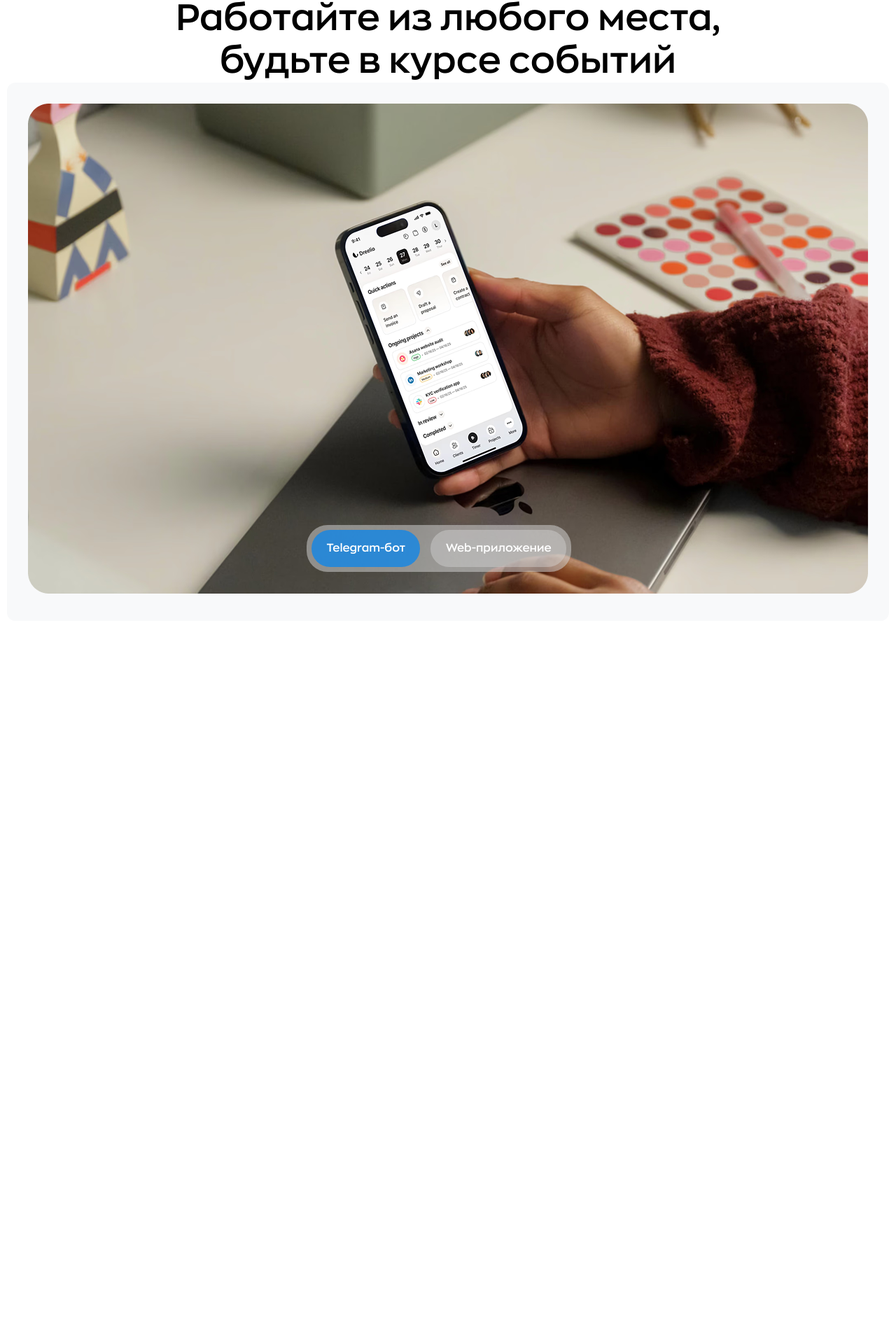
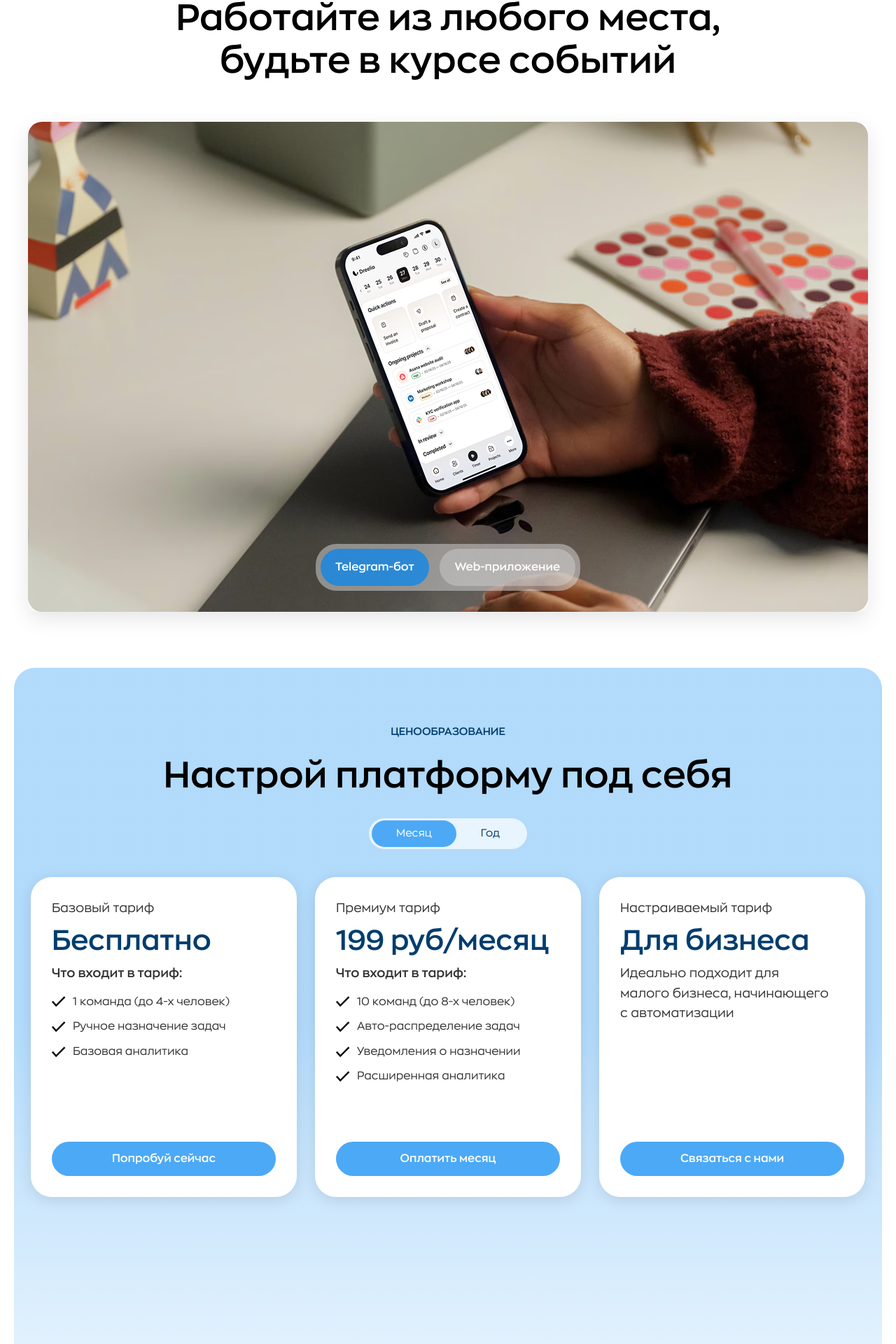
Before and after one commit to flavvvour/frontend-coopera, a React (Vite) app: page / in a window 1280 px wide. Shown: the part 1429-3349 px from the top of the page at 70% size. Before the commit the page ends 2336 px from the top, so only its background shows below. Built offline with nearby package versions, Linux system fonts and the light colour scheme; no server answers.

Commit message:
added block tariff plan

```diff
--- a/src/pages/landing/ui/landing-page.css
+++ b/src/pages/landing/ui/landing-page.css
@@ -187,6 +187,8 @@
   flex-direction: column;
   justify-content: center;
   align-items: center;
+  background-color: #fff;
+    margin-bottom: 80px;
 }
 
 .landing-crossplatform p{
@@ -206,22 +208,8 @@
   line-height: 61px;
   color: #000000;
   text-align: center;
-}
-
-.features-section {
   position: relative;
-}
-
-.tabs {
-  position: absolute;
-  left: 34%;
-  bottom: 70px;
-  display: flex;
-  flex-direction: row;
-  gap: 15px;
-  background-color: rgba(217, 217, 217, 0.5);
-  border-radius: 30px;
-  padding: 7px;
+  margin-bottom: 56px;
 }
 
 .tabs button {
@@ -258,37 +246,232 @@
   font-weight: 600;
 }
 
-.image-container img{
+.image-slider-container {
+  position: relative;
   width: 1200px;
   height: 700px;
+  border-radius: 15px;
+  overflow: hidden;
+  box-shadow: 0 10px 30px rgba(0, 0, 0, 0.1);
+
 }
 
-@keyframes slideFromLeft {
-  from {
-    opacity: 0;
-    transform: translateX(-30px);
-  }
-  to {
-    opacity: 1;
-    transform: translateX(0);
-  }
+/* Кнопки поверх картинки */
+.image-slider-container .tabs {
+  position: absolute;
+  bottom: 30px;
+  left: 50%;
+  transform: translateX(-50%);
+  display: flex;
+  flex-direction: row;
+  gap: 15px;
+  background-color: rgba(217, 217, 217, 0.5);
+  border-radius: 30px;
+  padding: 7px;
+  z-index: 2;
 }
 
-@keyframes slideFromRight {
-  from {
-    opacity: 0;
-    transform: translateX(30px);
-  }
-  to {
-    opacity: 1;
-    transform: translateX(0);
-  }
+.image-wrapper {
+  position: relative;
+  width: 100%;
+  height: 100%;
+  background-color: transparent;
+  border-radius: 20px;
 }
 
-.slide-from-left {
-  animation: slideFromLeft 1.5s ease;
+.slide-image {
+  position: absolute;
+  top: 0;
+  left: 0;
+  width: 100%;
+  height: 100%;
+  object-fit: cover;
+  opacity: 0;
+  transform: translateX(100%);
+  transition: all 0.5s cubic-bezier(0.4, 0, 0.2, 1);
+  border-radius: 15px;
 }
 
-.slide-from-right {
-  animation: slideFromRight 1.5s ease;
+.slide-image:nth-child(1) {
+  transform: translateX(-100%);
+    border-radius: 20px;
 }
+
+.slide-image:nth-child(2) {
+  transform: translateX(100%);
+    border-radius: 20px;
+}
+
+.slide-image.active {
+  opacity: 1;
+  transform: translateX(0);
+  border-radius: 20px;
+}
+
+.landing-price {
+  display: flex;
+  flex-direction: column;
+  justify-content: center;
+  text-align: center;
+  background: linear-gradient(180deg, rgba(0, 133, 242, 0.3) 40%, rgba(0, 133, 242, 0.3) 40%, rgba(255, 255, 255, 0.4) 100%);
+  border-radius: 30px;
+  padding-bottom: 500px;
+  padding-top: 80px;
+  align-items: center;
+}
+
+.landing-price-p{
+  font-family: Zona Pro, sans-serif;
+  font-weight: 600;
+  text-transform: uppercase;
+  font-size: 15px;
+  color: #003D6E;
+  margin-bottom: 20px;
+}
+
+.landing-price-h2{
+  font-family: Zona Pro, sans-serif;
+  font-weight: 600;
+  font-size: 52px;
+  line-height: 61px;
+  color: #000000;
+  margin-bottom: 30px;
+}
+
+.month-year-tabs {
+  display: flex;
+  justify-content: center;
+  background-color: rgba(255, 255, 255, 0.7);
+  border-radius: 30px;
+  padding: 3px 4px;
+  margin-bottom: 40px;
+  max-width: 400px;
+}
+
+.month-year-tabs button {
+  font-size: 15px;
+  padding: 10px 35px;
+  border: none;
+  border-radius: 30px;
+  background-color: transparent;
+  color: #003D6E;
+  cursor: pointer;
+  transition: all 0.3s ease;
+}
+
+.month-year-tabs button.active {
+  background-color: #4DA9F6;
+  color: #ffffff;
+}
+
+.tariff-plan {
+  display: flex;
+  flex-direction: row;
+  justify-content: center;
+  margin: 0 auto;
+  gap: 26px;
+  max-width: 1200px;
+}
+
+.base-plan,
+.premium-plan,
+.custom-plan {
+  width: 380px;
+  background-color: #fff;
+  padding: 30px;
+  border-radius: 30px;
+  display: flex;
+  flex-direction: column;
+  box-shadow: 0 5px 20px rgba(0, 0, 0, 0.1);
+  height: 457px;
+}
+
+.plan-content {
+  flex-grow: 1;
+  display: flex;
+  flex-direction: column;
+  align-items: flex-start;
+}
+
+.plan-content p {
+  width: 300px;
+  text-align: left;
+  font-family: Zona Pro, sans-serif;
+  font-weight: 400;
+  font-size: 18px;
+}
+
+.base-plan h3,
+.premium-plan h3,
+.custom-plan h3 {
+  font-family: Zona Pro, sans-serif;
+  font-weight: 400;
+  font-size: 18px;
+}
+
+.base-plan h4,
+.premium-plan h4,
+.custom-plan h4 {
+  font-family: Zona Pro, sans-serif;
+  font-weight: 600;
+  font-size: 40px;
+  color: #003D6E;
+}
+
+.base-plan p,
+.premium-plan p {
+  font-family: Zona Pro, sans-serif;
+  font-weight: 600;
+  font-size: 18px;
+  margin: 0 0 14px 0;
+}
+
+.base-plan img,
+.premium-plan img {
+  margin-right: 10px;
+  width: 20px;
+  height: 20px;
+}
+
+.base-plan ul,
+.premium-plan ul {
+  list-style-type: none;
+  padding-left: 0;
+  margin: 0;
+  display: flex;
+  flex-direction: column;
+  gap: 10px;
+}
+
+.base-plan li,
+.premium-plan li {
+  display: flex;
+  align-items: center;
+  font-family: Zona Pro, sans-serif;
+  font-size: 16px;
+}
+
+.base-plan .plan-button,
+.premium-plan .plan-button,
+.custom-plan .plan-button {
+  margin-top: auto;
+  padding: 15px 30px;
+  background-color: rgba(0, 133, 242, 0.7);
+  color: #fff;
+  border: none;
+  border-radius: 30px;
+  font-family: Zona Pro, sans-serif;
+  font-size: 16px;
+  font-weight: 600;
+  cursor: pointer;
+  transition: all 0.3s ease;
+  width: 100%;
+}
+
+.base-plan .plan-button:hover,
+.premium-plan .plan-button:hover,
+.custom-plan .plan-button:hover {
+  background-color: rgba(0, 133, 242, 0.9);
+  transform: translateY(-2px);
+  box-shadow: 0 5px 15px rgba(0, 133, 242, 0.3);
+}
--- a/src/pages/landing/ui/landing-page.tsx
+++ b/src/pages/landing/ui/landing-page.tsx
@@ -3,8 +3,8 @@ import { useState } from 'react';
 import './landing-page.css';
 
 export const LandingPage: React.FC = () => {
-
   const [activeTab, setActiveTab] = useState('telegram');
+  const [billingPeriod, setBillingPeriod] = useState('month');
 
   return (
     <div className="landing-page">
@@ -28,7 +28,7 @@ export const LandingPage: React.FC = () => {
         </div>
       </header>
 
-      <section className='landing-main'>
+      <section className="landing-main">
         <div className="container">
           <div className="main-content">
             <div className="header-main">
@@ -39,10 +39,12 @@ export const LandingPage: React.FC = () => {
                 <img src="src/assets/star.svg" alt="" />
                 <img src="src/assets/star.svg" alt="" />
               </div>
-              <p className='header-main-p'>Доверяют более 1000+ команд</p>
+              <p className="header-main-p">Доверяют более 1000+ команд</p>
             </div>
             <h1>Платформа для командной работы</h1>
-            <p className='main-content-p'>Попробуй и открой для себя новую платформу с автоматизацией</p>
+            <p className="main-content-p">
+              Попробуй и открой для себя новую платформу с автоматизацией
+            </p>
             <div className="button-container">
               <button className="get-started-btn" onClick={() => (window.location.href = '/login')}>
                 Начать прямо сейчас
@@ -61,30 +63,126 @@ export const LandingPage: React.FC = () => {
         </div>
       </section>
 
-      <section className='landing-crossplatform'>
-        <p>кроссплатформенность</p>
+      <section className="landing-crossplatform">
+        <p>Кроссплатформенность</p>
         <h2>Работайте из любого места, будьте в курсе событий</h2>
-        <div className="features-section">
-          <div className="image-container">
+
+        <div className="image-slider-container">
+          <div className="image-wrapper">
             <img
-              className={activeTab === 'telegram' ? 'slide-from-left' : 'slide-from-right'}
-              src={activeTab === 'telegram' ? 'src/assets/telegram-bot.png' : 'src/assets/web-app.png'}
-              alt={activeTab === 'telegram' ? 'Telegram bot' : 'Web application'} />
+              className={`slide-image ${activeTab === 'telegram' ? 'active' : ''}`}
+              src="src/assets/telegram-bot.png"
+              alt="Telegram bot"
+            />
+            <img
+              className={`slide-image ${activeTab === 'web' ? 'active' : ''}`}
+              src="src/assets/web-app.png"
+              alt="Web application"
+            />
           </div>
+
           <div className="tabs">
-            <button className={activeTab === 'telegram' ? 'tab-btn active' : 'tab-btn'}
-            onClick={() => setActiveTab('telegram')}
+            <button
+              className={`tab-btn ${activeTab === 'telegram' ? 'active' : ''}`}
+              onClick={() => setActiveTab('telegram')}
             >
               Telegram-бот
             </button>
-            <button className={activeTab === 'web' ? 'tab-btn active' : 'tab-btn'}
-            onClick={() => setActiveTab('web')}
+            <button
+              className={`tab-btn ${activeTab === 'web' ? 'active' : ''}`}
+              onClick={() => setActiveTab('web')}
             >
               Web-приложение
             </button>
           </div>
         </div>
       </section>
+
+      <section className="landing-price">
+        <p className="landing-price-p">Ценообразование</p>
+        <h2 className="landing-price-h2">Настрой платформу под себя</h2>
+        <div className={`month-year-tabs ${billingPeriod === 'year' ? 'year-active' : ''}`}>
+          <button
+            className={billingPeriod === 'month' ? 'active' : ''}
+            onClick={() => setBillingPeriod('month')}
+          >
+            Месяц
+          </button>
+          <button
+            className={billingPeriod === 'year' ? 'active' : ''}
+            onClick={() => setBillingPeriod('year')}
+          >
+            Год
+          </button>
+        </div>
+        <div className="tariff-plan">
+          <div className="plan-card">
+            <div className="base-plan">
+              <div className="plan-content">
+                <h3>Базовый тариф</h3>
+                <h4>Бесплатно</h4>
+                <p>Что входит в тариф:</p>
+                <ul>
+                  <li>
+                    <img src="src/assets/check-mark.svg" alt="" />1 команда (до 4-х человек)
+                  </li>
+                  <li>
+                    <img src="src/assets/check-mark.svg" alt="" />
+                    Ручное назначение задач
+                  </li>
+                  <li>
+                    <img src="src/assets/check-mark.svg" alt="" />
+                    Базовая аналитика
+                  </li>
+                </ul>
+              </div>
+              <button className="plan-button">Попробуй сейчас</button>
+            </div>
+          </div>
+
+          <div className="plan-card">
+            <div className="premium-plan">
+              <div className="plan-content">
+                <h3>Премиум тариф</h3>
+                <h4>{billingPeriod === 'month' ? '199 руб/месяц' : '2 099 руб/год'}</h4>
+                <p>Что входит в тариф:</p>
+                <ul>
+                  <li>
+                    <img src="src/assets/check-mark.svg" alt="" />
+                    10 команд (до 8-х человек)
+                  </li>
+                  <li>
+                    <img src="src/assets/check-mark.svg" alt="" />
+                    Авто-распределение задач
+                  </li>
+                  <li>
+                    <img src="src/assets/check-mark.svg" alt="" />
+                    Уведомления о назначении
+                  </li>
+                  <li>
+                    <img src="src/assets/check-mark.svg" alt="" />
+                    Расширенная аналитика
+                  </li>
+                </ul>
+              </div>
+              <button className="plan-button">
+                {billingPeriod === 'month' ? 'Оплатить месяц' : 'Оплатить год'}
+              </button>
+            </div>
+          </div>
+
+          <div className="plan-card">
+            <div className="custom-plan">
+              <div className="plan-content">
+                <h3>Настраиваемый тариф</h3>
+                <h4>Для бизнеса</h4>
+                <p>Идеально подходит для малого бизнеса, начинающего с автоматизации</p>
+              </div>
+              <button className="plan-button">Связаться с нами</button>
+            </div>
+          </div>
+        </div>
+      </section>
     </div>
   );
 };
```
Also changed, not shown: src/assets/check-mark.svg (added), src/assets/telegram-bot.png.
